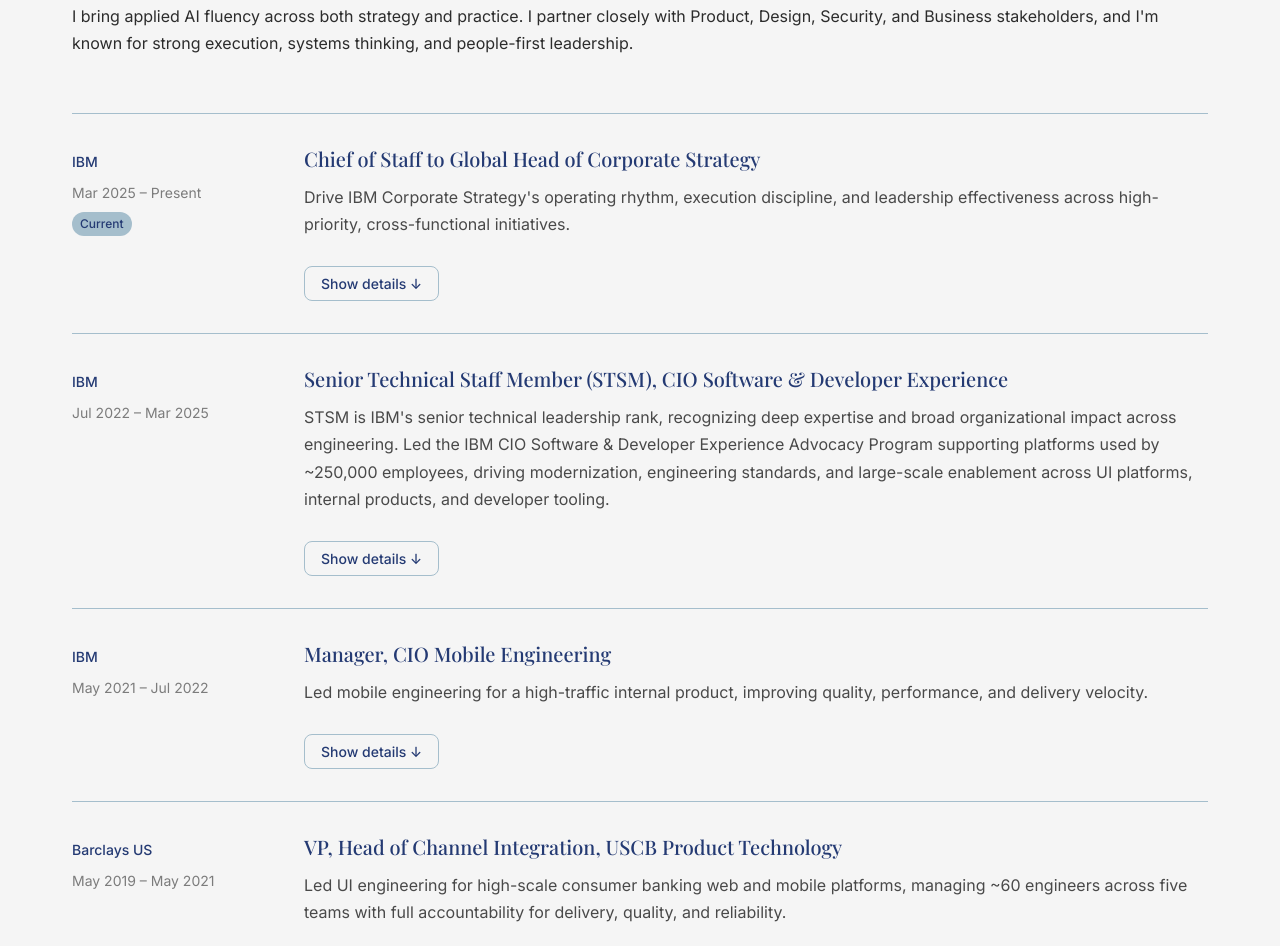
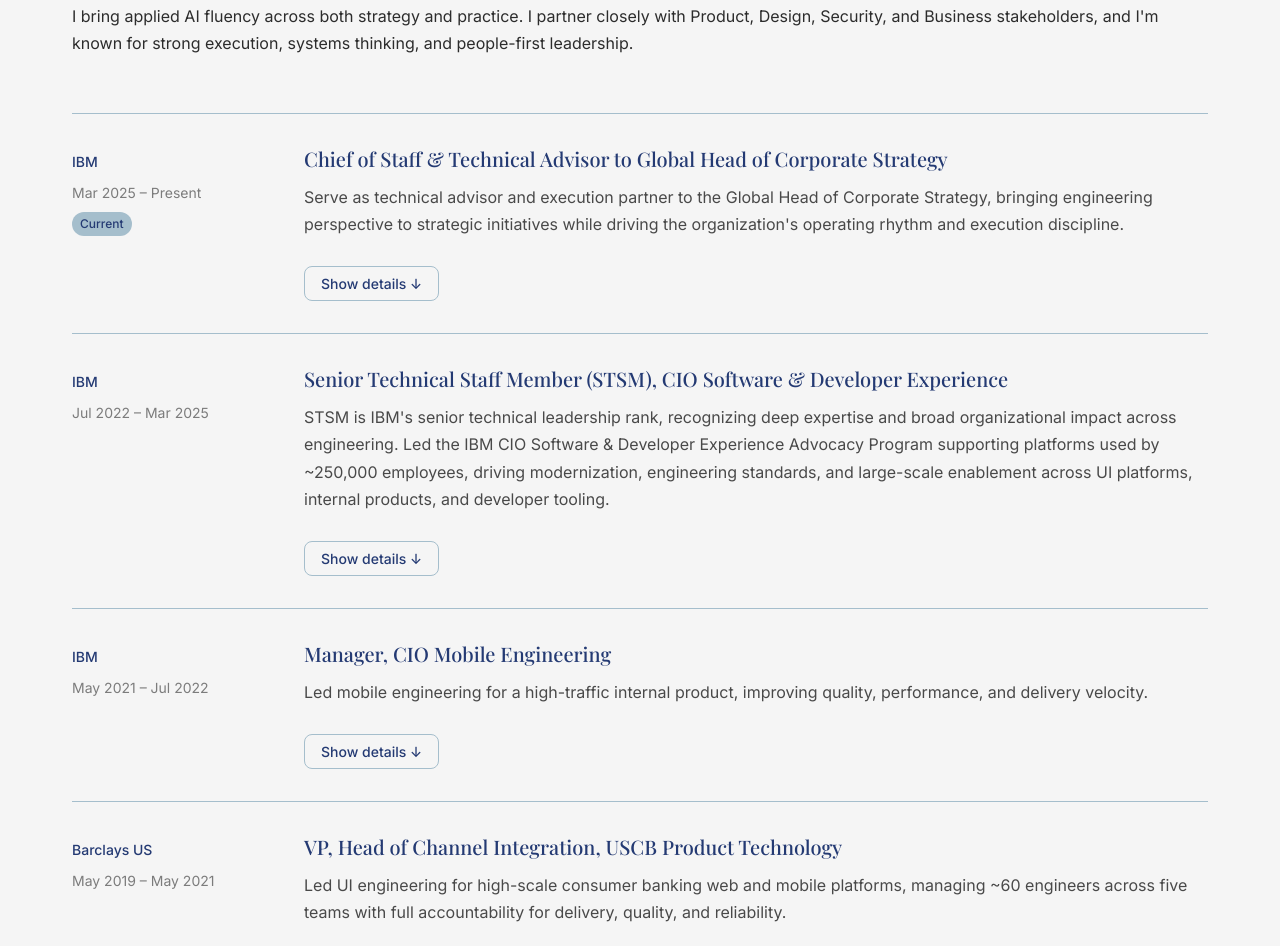
Before and after one commit to mirella4real/mirellabatista-com-frontend, a website: page index.html in a window 1280 px wide. Shown: the part 2142-3088 px from the top of the page. Drawn offline with nearby package versions, Linux system fonts and the light colour scheme; no server answers; a script that the page names is missing; a web font is replaced by a local one.

Commit message:
chore: various changes

```diff
--- a/index.html
+++ b/index.html
@@ -278,12 +278,14 @@
                 </div>
                 <div class="role-card__content">
                   <h3 class="role-card__title">
-                    Chief of Staff to Global Head of Corporate Strategy
+                    Chief of Staff & Technical Advisor to Global Head of
+                    Corporate Strategy
                   </h3>
                   <p class="role-card__summary">
-                    Drive IBM Corporate Strategy's operating rhythm, execution
-                    discipline, and leadership effectiveness across
-                    high-priority, cross-functional initiatives.
+                    Serve as technical advisor and execution partner to the
+                    Global Head of Corporate Strategy, bringing engineering
+                    perspective to strategic initiatives while driving the
+                    organization's operating rhythm and execution discipline.
                   </p>
                   <ul class="role-card__bullets">
                     <li>
```
